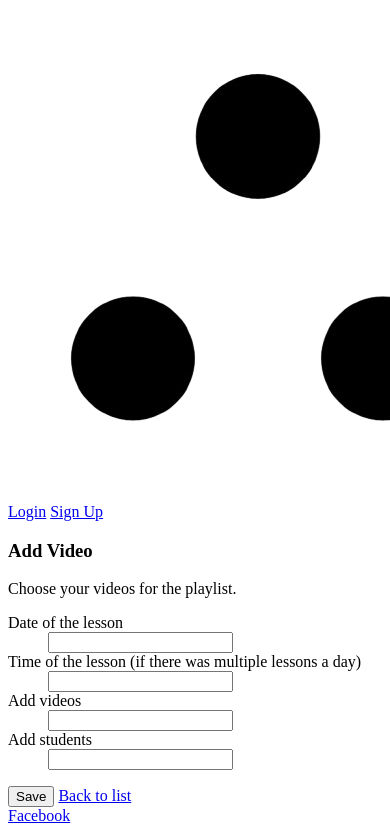
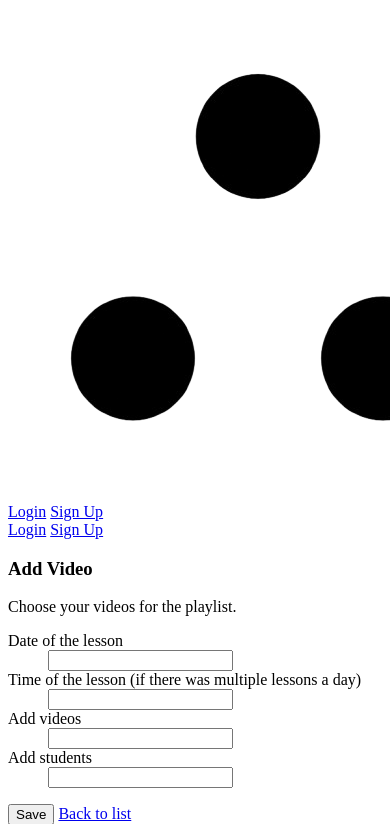
Before and after one commit to Conciergerie-dev/symfony_bjj, a Symfony app: template templates/lesson/add.html.twig in a window 390 px wide, after a click on "Open main menu"; the page is wider, and only the part inside the window is pictured. Shown: the part 643-1467 px from the top of that part. Run offline with Twig, Linux system fonts and the light colour scheme; the template is opened without the code that fills it, so the values that code supplies are empty; form fields are guessed from the names that the template uses; some libraries are stand-ins or nearby versions.

Commit message:
fix: move buttons for unidentified users to the mobile layout

```diff
--- a/templates/base.html.twig
+++ b/templates/base.html.twig
@@ -3,14 +3,13 @@
 <head>
     <meta charset="UTF-8">
     <title>{% block title %}Welcome!{% endblock %}</title>
-			<meta name="viewport" content="width=device-width, initial-scale=1.0" />
+    <meta name="viewport" content="width=device-width, initial-scale=1.0"/>
     <link rel="icon" href="{{ asset('img/favicon.ico') }}"/>
     {% block stylesheets %}
         {{ encore_entry_link_tags('app') }}
     {% endblock %}
 
     {% block javascripts %}
-            {{ encore_entry_script_tags('app') }}
         {{ encore_entry_script_tags('app') }}
         <script defer src="https://cdn.jsdelivr.net/npm/alpinejs@3.x.x/dist/cdn.min.js"></script>
     {% endblock %}
@@ -19,44 +18,35 @@
 <nav x-data="{ menuOpen: false }" class="bg-white shadow">
     <div class="mx-auto max-w-7xl px-2 lg:px-6 xl:px-8">
         <div class="relative flex h-16 justify-between">
-					<div
-						class="absolute inset-y-0 left-0 flex items-center lg:hidden">
+            <div class="absolute inset-y-0 left-0 flex items-center lg:hidden">
                 <!-- Mobile menu button -->
-						<button @click="menuOpen = !menuOpen" type="button" class="inline-flex items-center justify-center rounded-md p-2 text-gray-400 hover:bg-gray-100 hover:text-gray-500 focus:outline-none focus:ring-2 focus:ring-inset focus:blue-500" aria-controls="mobile-menu" aria-expanded="false">
+                <button @click="menuOpen = !menuOpen" type="button"
+                        class="inline-flex items-center justify-center rounded-md p-2 text-gray-400 hover:bg-gray-100 hover:text-gray-500 focus:outline-none focus:ring-2 focus:ring-inset focus:ring-blue-500"
+                        aria-controls="mobile-menu" aria-expanded="false">
                     <span class="sr-only">Open main menu</span>
-							<!--
-							                        Icon when menu is closed.
-
-							                        Menu open: "hidden", Menu closed: "block"
-							                    -->
-							<svg x-show="!menuOpen" class="block h-10 w-10" fill="none" viewbox="0 0 24 24" stroke-width="1.5" stroke="currentColor" aria-hidden="true">
+                    <svg x-show="!menuOpen" class="block h-10 w-10" fill="none" viewBox="0 0 24 24" stroke-width="1.5"
+                         stroke="currentColor" aria-hidden="true">
                         <path stroke-linecap="round" stroke-linejoin="round" d="M3.75 6.75h16.5M3.75 12h16.5m-16.5 5.25h16.5"/>
                     </svg>
-							<!--
-							                        Icon when menu is open.
-
-							                        Menu open: "block", Menu closed: "hidden"
-							                    -->
-							<svg x-show="menuOpen" class="block h-10 w-10" fill="none" viewbox="0 0 24 24" stroke-width="1.5" stroke="currentColor" aria-hidden="true">
+                    <svg x-show="menuOpen" class="block h-10 w-10" fill="none" viewBox="0 0 24 24" stroke-width="1.5"
+                         stroke="currentColor" aria-hidden="true">
                         <path stroke-linecap="round" stroke-linejoin="round" d="M6 18L18 6M6 6l12 12"/>
                     </svg>
                 </button>
             </div>
             <div class="flex flex-1 items-center justify-center sm:items-stretch sm:justify-start">
                 <a href="{{ path('home') }}" class="flex flex-shrink-0 items-center">
-							<img class="block h-8 w-auto lg:hidden" src="{{ asset('img/logo.png')}}" alt="ETCBJJ logo">
-							<img class="hidden h-8 w-auto lg:block" src="{{ asset('img/logo.png')}}" alt="TCBJJ logo">
+                    <img class="block h-8 w-auto lg:hidden" src="{{ asset('img/logo.png') }}" alt="ETCBJJ logo">
+                    <img class="hidden h-8 w-auto lg:block" src="{{ asset('img/logo.png') }}" alt="ETCBJJ logo">
                 </a>
-						<div
-							class="hidden lg:ml-6 lg:flex lg:space-x-8">
-							<!-- Current: "border-blue-500 text-gray-900", Default: "border-transparent text-gray-500 hover:border-gray-300 hover:text-gray-700" -->
+                <div class="hidden lg:ml-6 lg:flex lg:space-x-8">
                     {% if is_granted('IS_AUTHENTICATED') %}
                         <a href="{{ path('dashboard') }}" class="inline-flex items-center border-b-2 border-transparent px-1 pt-1 text-md font-medium text-gray-500 hover:border-gray-300 hover:text-gray-700">Techniques</a>
                     {% endif %}
                     {% if is_granted('ROLE_MEMBER') %}
                         <a href="{{ path('app_playlist') }}" class="inline-flex items-center border-b-2 border-transparent px-1 pt-1 text-md font-medium text-gray-500 hover:border-gray-300 hover:text-gray-700">Playlists</a>
                         <a href="{{ path('app_lesson') }}" class="inline-flex items-center border-b-2 border-transparent px-1 pt-1 text-md font-medium text-gray-500 hover:border-gray-300 hover:text-gray-700">My Lessons</a>
-								<a href="{{ path('saved_videos') }}" class="inline-flex items-center border-b-2 border-transparent px-1 pt-1 text-md font-medium text-gray-500 hover:border-gray-300 hover:text-gray-700">My favorites</a>
+                        <a href="{{ path('saved_videos') }}" class="inline-flex items-center border-b-2 border-transparent px-1 pt-1 text-md font-medium text-gray-500 hover:border-gray-300 hover:text-gray-700">My Favorites</a>
                         <a href="{{ path('app_other_video') }}" class="inline-flex items-center border-b-2 border-transparent px-1 pt-1 text-md font-medium text-gray-500 hover:border-gray-300 hover:text-gray-700">Other Videos</a>
                     {% endif %}
                     {% if is_granted('ROLE_INSTRUCTOR') %}
@@ -66,55 +56,64 @@
             </div>
             <div class="absolute inset-y-0 right-0 flex items-center pr-2 lg:static lg:inset-auto lg:ml-6 lg:pr-0">
                 {% if is_granted('IS_AUTHENTICATED') %}
-							<!-- Profile dropdown -->
                     <div x-data="{ isOpen: false }" class="relative ml-3">
                         <div>
-									<button @click="isOpen = !isOpen" type="button" class="flex rounded-full bg-white text-md focus:outline-none focus:ring-2 focus:ring-blue-500 focus:ring-offset-2" id="user-menu-button" aria-expanded="false" aria-haspopup="true">
+                            <button @click="isOpen = !isOpen" type="button"
+                                    class="flex rounded-full bg-white text-md focus:outline-none focus:ring-2 focus:ring-blue-500 focus:ring-offset-2"
+                                    id="user-menu-button" aria-expanded="false" aria-haspopup="true">
                                 <span class="sr-only">Open user menu</span>
                                 {% if app.user.belt %}
-											<img class="h-8 w-8 rounded-full" src="{{ asset('/img/' ~ app.user.belt|lower ~ 'belt.png') }}" alt="">
+                                    <img class="h-8 w-8 rounded-full"
+                                         src="{{ asset('/img/' ~ app.user.belt|lower ~ 'belt.png') }}" alt="">
                                 {% else %}
-											<img class="h-8 w-8 rounded-full" src="{{ asset('img/whitebelt.png') }}" alt="Default Profile Image">
+                                    <img class="h-8 w-8 rounded-full" src="{{ asset('img/whitebelt.png') }}"
+                                         alt="Default Profile Image">
                                 {% endif %}
                             </button>
                         </div>
-								<div
-									x-show="isOpen" class="absolute right-0 z-10 mt-2 w-48 origin-top-right rounded-md bg-white py-1 shadow-lg ring-1 ring-black ring-opacity-5 focus:outline-none" role="menu" aria-orientation="vertical" aria-labelledby="user-menu-button" tabindex="-1">
-									<!-- Active: "bg-gray-100", Not Active: "" -->
-									<a href="{{ path('profile') }}" class="block px-4 py-2 text-md text-gray-700" role="menuitem" tabindex="-1" id="user-menu-item-0">Your Profile</a>
-									<a href="{{ path('app_logout') }}" class="block px-4 py-2 text-md text-gray-700" role="menuitem" tabindex="-1" id="user-menu-item-2">Sign out</a>
+                        <div x-show="isOpen" class="absolute right-0 z-10 mt-2 w-48 origin-top-right rounded-md bg-white py-1 shadow-lg ring-1 ring-black ring-opacity-5 focus:outline-none"
+                             role="menu" aria-orientation="vertical" aria-labelledby="user-menu-button" tabindex="-1">
+                            <a href="{{ path('profile') }}" class="block px-4 py-2 text-md text-gray-700" role="menuitem"
+                               tabindex="-1" id="user-menu-item-0">Your Profile</a>
+                            <a href="{{ path('app_logout') }}" class="block px-4 py-2 text-md text-gray-700" role="menuitem"
+                               tabindex="-1" id="user-menu-item-2">Sign out</a>
                         </div>
                     </div>
                 {% else %}
-							<a href="{{ path('app_login') }}" class="rounded-md bg-blue-950 px-3 py-2 text-md font-semibold text-white shadow-md hover:bg-blue-700 focus-visible:outline focus-visible:outline-2 focus-visible:outline-offset-2 focus-visible:outline-blue-950 mr-1">Login</a>
-							<a href="{{ path('user_new') }}" class="rounded-md bg-blue-950 px-3 py-2 text-md font-semibold text-white shadow-md hover:bg-blue-700 focus-visible:outline focus-visible:outline-2 focus-visible:outline-offset-2 focus-visible:outline-blue-950">Sign Up</a>
+                    <div class="hidden lg:flex">
+                        <a href="{{ path('app_login') }}"
+                           class="rounded-md bg-blue-950 px-3 py-2 text-md font-semibold text-white shadow-md hover:bg-blue-700 focus-visible:outline focus-visible:outline-2 focus-visible:outline-offset-2 focus-visible:outline-blue-950 mr-1">Login</a>
+                        <a href="{{ path('user_new') }}"
+                           class="rounded-md bg-blue-950 px-3 py-2 text-md font-semibold text-white shadow-md hover:bg-blue-700 focus-visible:outline focus-visible:outline-2 focus-visible:outline-offset-2 focus-visible:outline-blue-950">Sign
+                            Up</a>
+                    </div>
                 {% endif %}
             </div>
         </div>
     </div>
 
-			<!-- Mobile menu, show/hide based on menu state. -->
+    <!-- Mobile menu -->
+    <div x-show="menuOpen" class="lg:hidden" id="mobile-menu">
+        <div class="space-y-1 pb-4 pt-2">
             {% if is_granted('IS_AUTHENTICATED') %}
-				<div x-show="menuOpen" class="lg:hidden" id="mobile-menu">
-					<div
-						class="space-y-1 pb-4 pt-2">
-						<!-- Current: "bg-blue-50 border-blue-500 text-blue-700", Default: "border-transparent text-gray-500 hover:bg-gray-50 hover:border-gray-300 hover:text-gray-700" -->
                 <a href="{{ path('dashboard') }}" class="block border-l-4 border-transparent py-2 pl-3 pr-4 text-base font-medium text-gray-500 hover:border-gray-300 hover:bg-gray-50 hover:text-gray-700">Techniques</a>
                 {% if is_granted('ROLE_MEMBER') %}
                     <a href="{{ path('app_playlist') }}" class="block border-l-4 border-transparent py-2 pl-3 pr-4 text-base font-medium text-gray-500 hover:border-gray-300 hover:bg-gray-50 hover:text-gray-700">Playlists</a>
-							<a href="{{ path('app_lesson') }}" class="block border-l-4 border-transparent py-2 pl-3 pr-4 text-base font-medium text-gray-500 hover:border-gray-300 hover:bg-gray-50 hover:text-gray-700">My lessons</a>
-							<a href="{{ path('saved_videos') }}" class="block border-l-4 border-transparent py-2 pl-3 pr-4 text-base font-medium text-gray-500 hover:border-gray-300 hover:bg-gray-50 hover:text-gray-700">My favorites</a>
+                    <a href="{{ path('app_lesson') }}" class="block border-l-4 border-transparent py-2 pl-3 pr-4 text-base font-medium text-gray-500 hover:border-gray-300 hover:bg-gray-50 hover:text-gray-700">My Lessons</a>
+                    <a href="{{ path('saved_videos') }}" class="block border-l-4 border-transparent py-2 pl-3 pr-4 text-base font-medium text-gray-500 hover:border-gray-300 hover:bg-gray-50 hover:text-gray-700">My Favorites</a>
                     <a href="{{ path('app_other_video') }}" class="block border-l-4 border-transparent py-2 pl-3 pr-4 text-base font-medium text-gray-500 hover:border-gray-300 hover:bg-gray-50 hover:text-gray-700">Other Videos</a>
                 {% endif %}
                 {% if is_granted('ROLE_INSTRUCTOR') %}
                     <a href="{{ path('admin') }}" class="block border-l-4 border-transparent py-2 pl-3 pr-4 text-base font-medium text-gray-500 hover:border-gray-300 hover:bg-gray-50 hover:text-gray-700">Admin</a>
                 {% endif %}
+            {% else %}
+                <a href="{{ path('app_login') }}" class="block border-l-4 border-transparent py-2 pl-3 pr-4 text-base font-medium text-gray-500 hover:border-gray-300 hover:bg-gray-50 hover:text-gray-700">Login</a>
+                <a href="{{ path('user_new') }}" class="block border-l-4 border-transparent py-2 pl-3 pr-4 text-base font-medium text-gray-500 hover:border-gray-300 hover:bg-gray-50 hover:text-gray-700">Sign Up</a>
+            {% endif %}
         </div>
     </div>
-			{% endif %}
 </nav>
-	<div class="mt-8 mx-8"> {% block body %}{% endblock %}
-		</div>
+<div class="mt-8 mx-8">{% block body %}{% endblock %}</div>
 {{ include('footer.html.twig') }}
 </body>
 </html>
```
Lines whose indentation alone changed are shown as unchanged.
